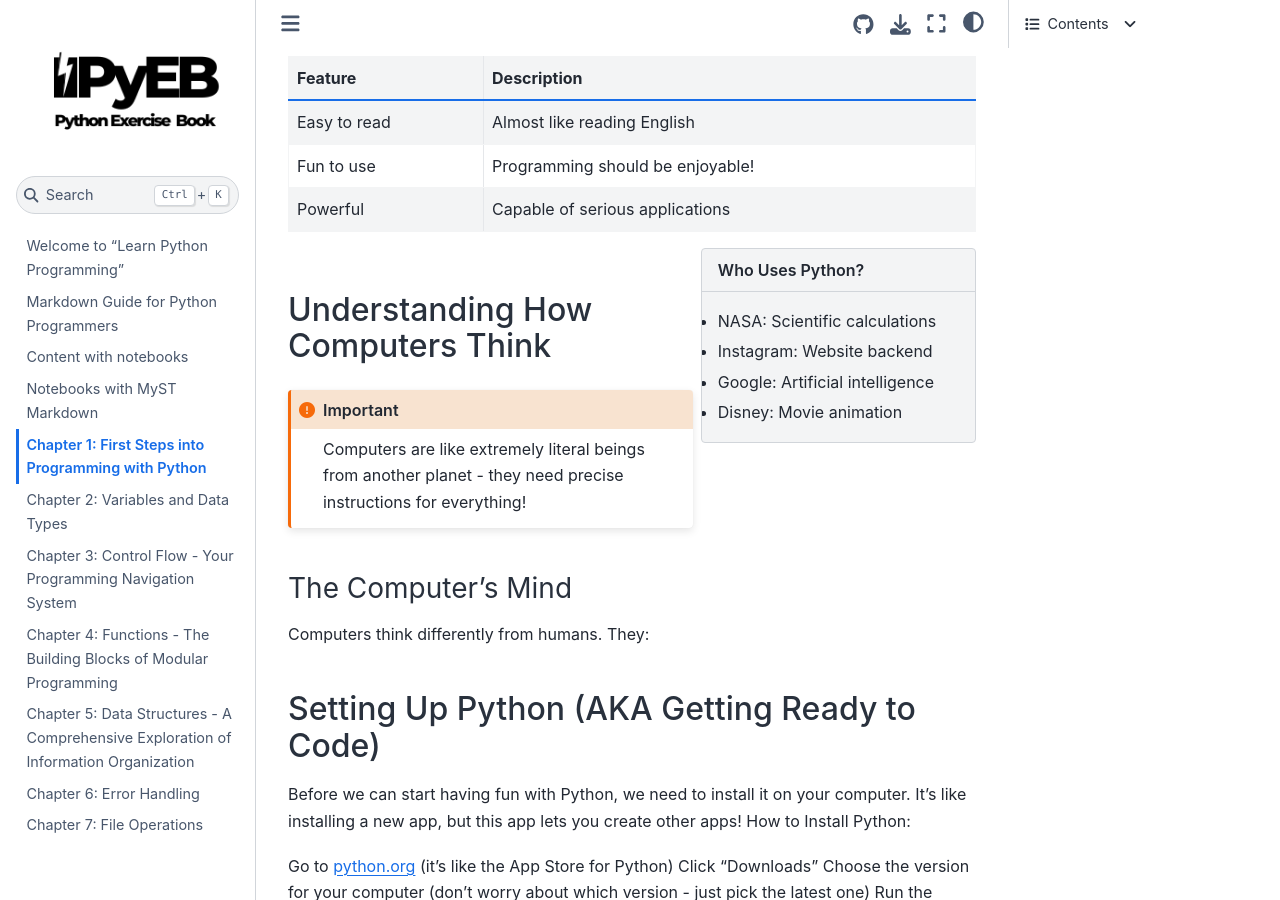
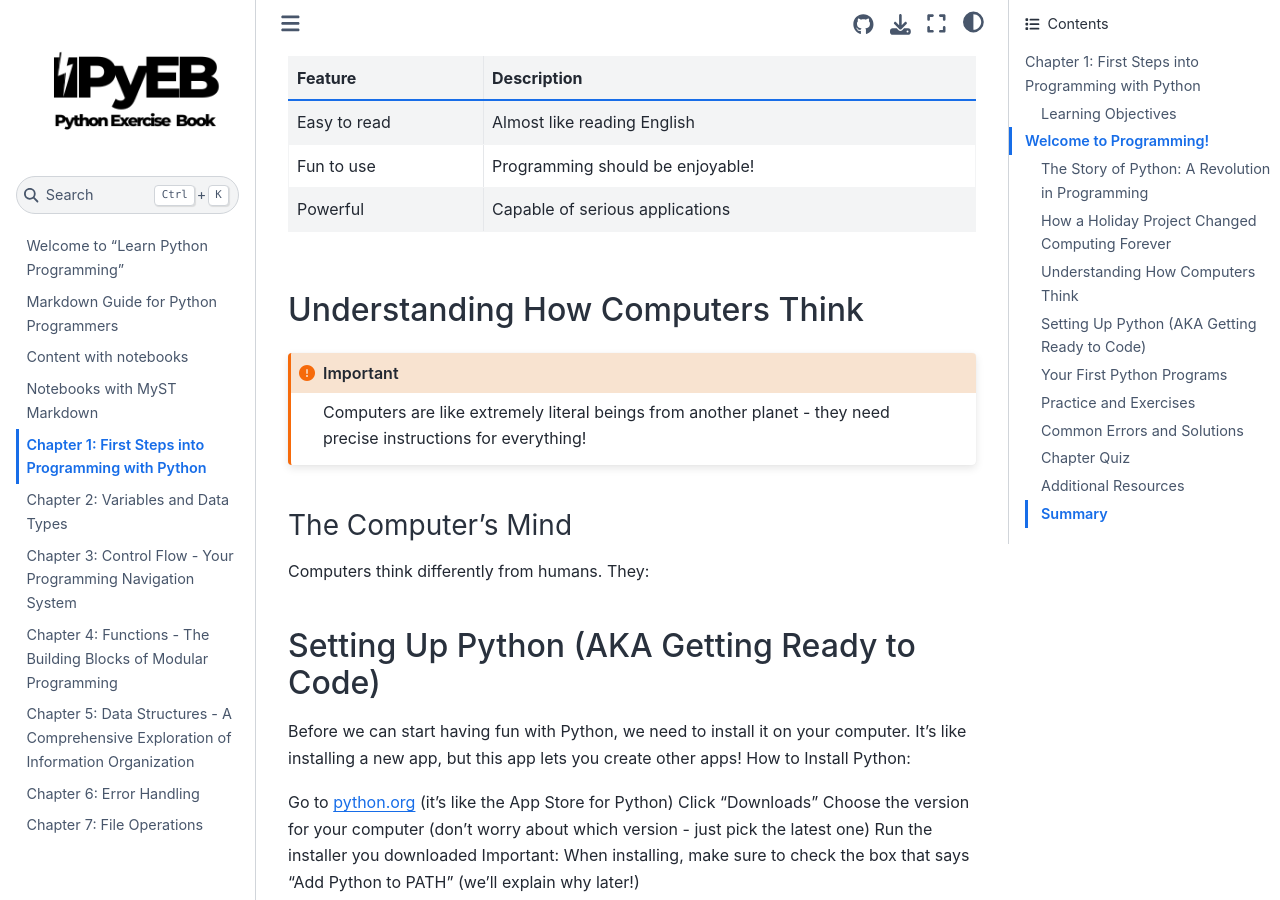
Before and after one commit to davitacols/pythonExerciseBook, a Jupyter Book: the page built from chapters/chapter1.md, in a window 1280 px wide and 900 px high, scrolled down 7550 px. Built offline with Jupyter Book 1.0.4 settings and Sphinx 7.4.7 and the Sphinx Book theme 1.1.4, drawn with Linux system fonts in a browser that asks for light colours.

Commit message:
first commit

````diff
--- a/chapters/chapter1.md
+++ b/chapters/chapter1.md
@@ -245,12 +245,6 @@ Python was created in 1991 by Guido van Rossum, who named it after Monty Python'
   - Capable of serious applications
 ```
 
-```{sidebar} Who Uses Python?
-- NASA: Scientific calculations
-- Instagram: Website backend
-- Google: Artificial intelligence
-- Disney: Movie animation
-```
 
 ## Understanding How Computers Think
 
````
